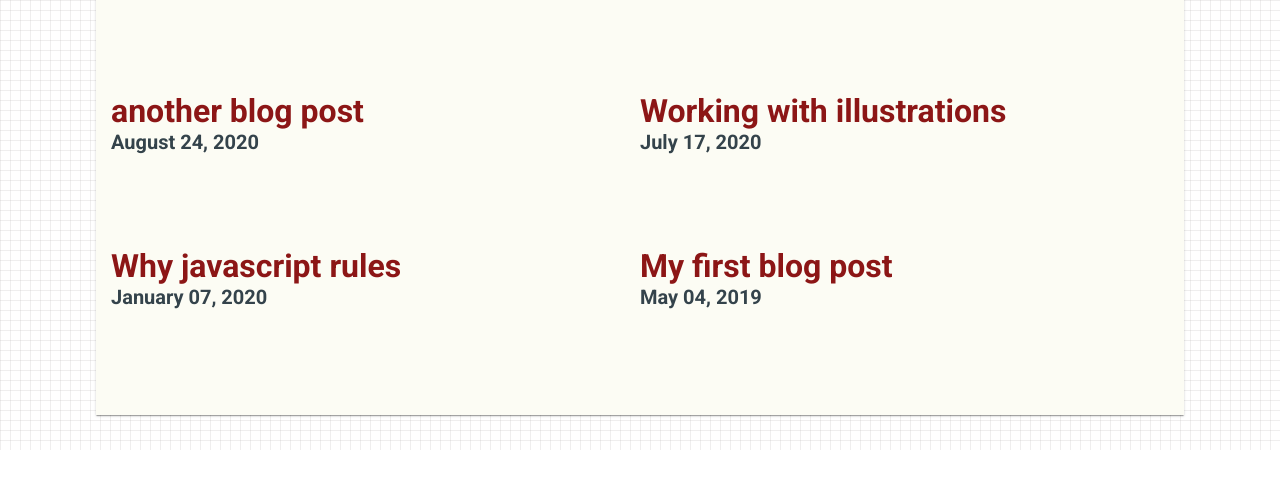
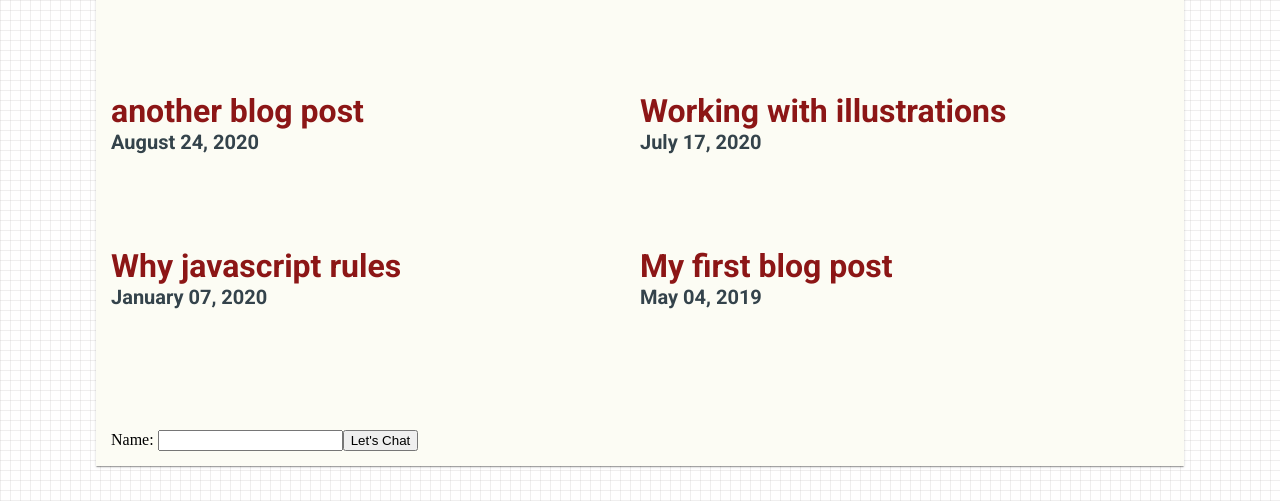
Before and after one commit to jj-plane/website, a Gatsby site: page / in a window 1280 px wide. Shown: the part 620-1121 px from the top of the page. Before the commit the page ends 1070 px from the top, so only its background shows below. Built offline with nearby package versions, Linux system fonts and the light colour scheme; Gatsby itself is replaced by a stand-in of ours.

Commit message:
testing out netlify's form submission

```diff
--- /dev/null
+++ b/src/components/contact.js
@@ -0,0 +1,14 @@
+import React from "react"
+
+const Contact = () => {
+    return(
+        <form name="contact" method="POST" data-netlify="true">
+            <label for="name_input">Name: </label>
+            <input type="text" id="name_input" />
+
+            <button type="submit">Let's Chat</button>
+        </form>
+    )
+}
+
+export default Contact
--- a/src/pages/index.js
+++ b/src/pages/index.js
@@ -3,6 +3,7 @@ import React from "react"
 import Layout from "../components/layout"
 import PostLink from "../components/post-link"
 import SEO from "../components/seo"
+import Contact from "../components/contact"
 
 import icon from "../images/index_illustration_export.svg"
 
@@ -10,11 +11,7 @@ import "../styles/reset.scss"
 import "../styles/helpers.scss"
 import "../styles/index.scss"
 
-const IndexPage = ({
-  data: {
-    allMarkdownRemark: { edges },
-  },
-}) => {
+const IndexPage = ({data: {allMarkdownRemark: { edges },},}) => {
 
   //todo: list all posts on index.js
   const Posts = edges
@@ -43,6 +40,9 @@ const IndexPage = ({
             {Posts}
           </section>
         </div>
+        <div className="container">
+          <Contact></Contact>
+        </div>
       </main>
     </Layout>
   )
@@ -53,7 +53,7 @@ export default IndexPage
 
 export const pageQuery = graphql`
   query {
-    allMarkdownRemark(sort: { order: DESC, fields: [frontmatter___date] }) {
+    allMarkdownRemark(sort: { order: DESC, fields: [frontmatter___date] }, limit: 6) {
       edges {
         node {
           id
```
